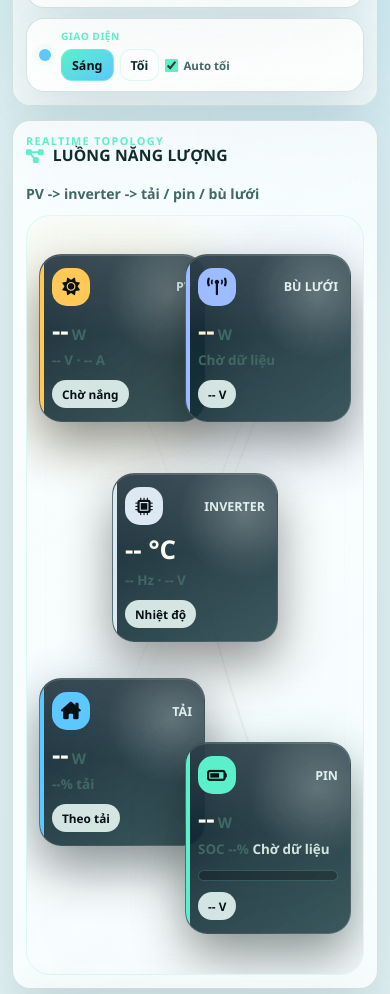
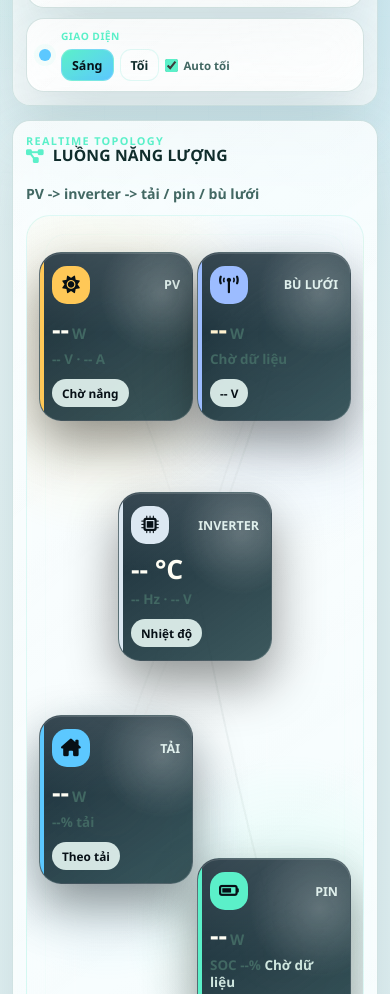
Before and after one commit to piupepong/nlmt-dashboard-v2, a website: page index.html in a window 390 px wide. Shown: the part 400-1394 px from the top of the page. Drawn offline with nearby package versions, Linux system fonts and the light colour scheme; no server answers.

Commit message:
Resize topology panel and fix mobile flow spacing

```diff
--- a/app.js
+++ b/app.js
@@ -517,7 +517,7 @@ let pulse = 0;
 function resizeFlow() {
     const container = canvas.parentElement;
     width = container.clientWidth;
-    const fallbackHeight = window.innerWidth <= 560 ? 760 : window.innerWidth <= 860 ? 720 : 360;
+    const fallbackHeight = window.innerWidth <= 560 ? 860 : window.innerWidth <= 860 ? 820 : 560;
     height = container.clientHeight || fallbackHeight;
     canvas.width = width;
     canvas.height = height;
@@ -529,11 +529,11 @@ window.addEventListener('resize', resizeFlow);
 function updateNodeCoords() {
     if (width <= 620) {
         nodes = {
-            pv: {x: width * 0.23, y: height * 0.16, label: 'PV', color: '#f5b64a'},
-            grid: {x: width * 0.77, y: height * 0.16, label: 'Bù lưới', color: '#8db5ff'},
-            inverter: {x: width * 0.5, y: height * 0.45, label: 'Inverter', color: '#ffffff'},
-            load: {x: width * 0.23, y: height * 0.72, label: 'Tải', color: '#78dce3'},
-            battery: {x: width * 0.77, y: height * 0.82, label: 'Pin', color: '#78c9b5'}
+            pv: {x: width * 0.24, y: height * 0.14, label: 'PV', color: '#f5b64a'},
+            grid: {x: width * 0.76, y: height * 0.14, label: 'Bù lưới', color: '#8db5ff'},
+            inverter: {x: width * 0.5, y: height * 0.42, label: 'Inverter', color: '#ffffff'},
+            load: {x: width * 0.24, y: height * 0.68, label: 'Tải', color: '#78dce3'},
+            battery: {x: width * 0.76, y: height * 0.86, label: 'Pin', color: '#78c9b5'}
         };
     } else {
         nodes = {
@@ -549,8 +549,8 @@ function updateNodeCoords() {
 function placeCard(id, x, y) {
     const card = document.getElementById(id);
     if (!card) return;
-    const cardWidth = card.offsetWidth || (width <= 620 ? 160 : 168);
-    const cardHeight = card.offsetHeight || (width <= 620 ? 122 : 170);
+    const cardWidth = card.offsetWidth || (width <= 620 ? 146 : 168);
+    const cardHeight = card.offsetHeight || (width <= 620 ? 128 : 170);
     const margin = width <= 620 ? 12 : 18;
     const left = Math.max(margin, Math.min(width - cardWidth - margin, x - cardWidth / 2));
     const top = Math.max(margin, Math.min(height - cardHeight - margin, y - cardHeight / 2));
--- a/style.css
+++ b/style.css
@@ -349,7 +349,7 @@ h2 i,
     display: grid;
     grid-template-columns: minmax(0, 1.46fr) minmax(380px, 0.54fr);
     gap: 14px;
-    align-items: start;
+    align-items: stretch;
 }
 
 .command-sidebar {
@@ -358,14 +358,18 @@ h2 i,
 }
 
 .topology-panel {
+    display: flex;
+    flex-direction: column;
     min-width: 0;
+    min-height: max(650px, calc(100vh - 156px));
 }
 
 .flow-canvas-wrap {
+    flex: 1 1 auto;
     position: relative;
     width: 100%;
-    height: clamp(430px, 31vw, 560px);
-    min-height: 430px;
+    height: auto;
+    min-height: 560px;
     overflow: hidden;
     border: 1px solid rgba(129, 232, 215, 0.22);
     border-radius: 20px;
@@ -912,6 +916,14 @@ footer {
         align-items: end;
         flex-wrap: wrap;
     }
+
+    .topology-panel {
+        min-height: 620px;
+    }
+
+    .flow-canvas-wrap {
+        min-height: 540px;
+    }
 }
 
 @media (max-width: 1120px) {
@@ -929,6 +941,10 @@ footer {
 
     .inverter-card .stat-item:last-child {
         grid-column: span 2;
+    }
+
+    .fc-data-grid {
+        display: none;
     }
 }
 
@@ -976,8 +992,8 @@ footer {
     }
 
     .flow-canvas-wrap {
-        height: 720px;
-        min-height: 720px;
+        height: 820px;
+        min-height: 820px;
         border-radius: 24px;
         background:
             radial-gradient(circle at 22% 16%, rgba(255, 200, 87, 0.18), transparent 24%),
@@ -996,8 +1012,8 @@ footer {
     }
 
     .floating-card {
-        width: clamp(150px, 42vw, 172px);
-        min-width: 150px;
+        width: clamp(138px, 40vw, 164px);
+        min-width: 138px;
         padding: 13px 12px;
         border-radius: 22px;
         text-align: left;
@@ -1009,7 +1025,7 @@ footer {
 
     .fc-main {
         margin-top: 12px;
-        font-size: 1.76rem;
+        font-size: 1.82rem;
         line-height: 0.98;
     }
 
@@ -1067,16 +1083,16 @@ footer {
     }
 
     .flow-canvas-wrap {
-        height: 760px;
-        min-height: 760px;
+        height: 860px;
+        min-height: 860px;
     }
 
     .floating-card {
-        width: clamp(148px, 43vw, 166px);
-        min-width: 148px;
+        width: clamp(134px, 40vw, 154px);
+        min-width: 134px;
     }
 
     .fc-main {
-        font-size: 1.62rem;
+        font-size: 1.66rem;
     }
 }
```
